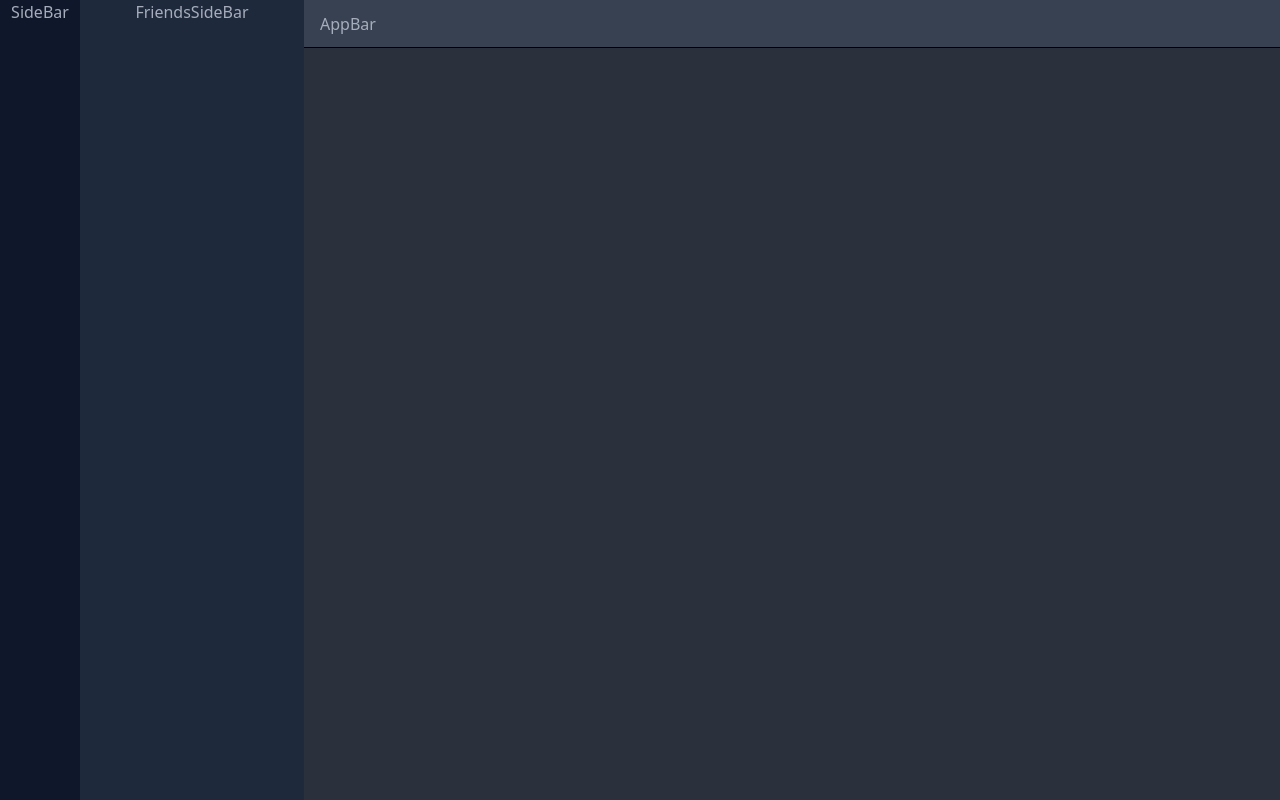
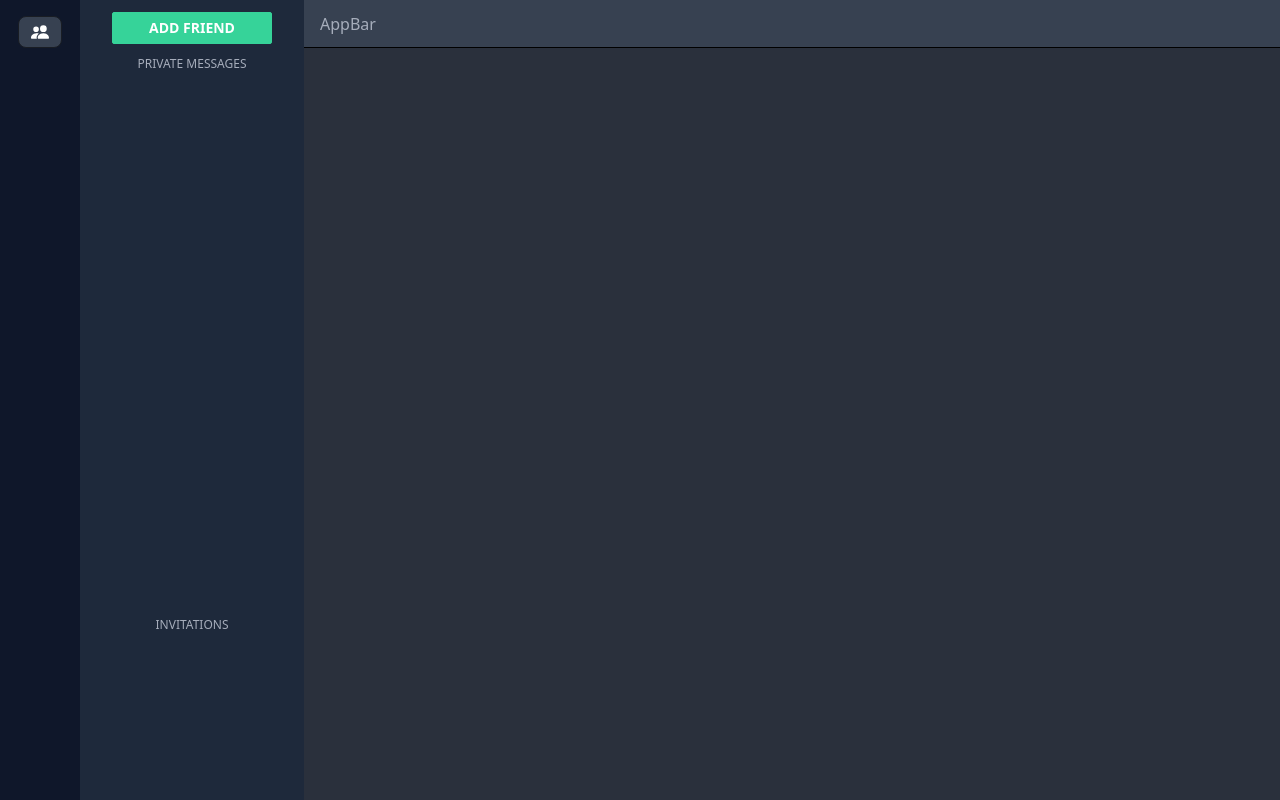
Before and after one commit to rawasaditya/discordClone, a React (Vite) app in the folder discord/: page /dashboard in a window 1280 px wide. Built offline with nearby package versions, Linux system fonts and the light colour scheme.

Commit message:
dashbaord layout create with invite friend layout

```diff
--- a/discord/package.json
+++ b/discord/package.json
@@ -16,6 +16,7 @@
     "daisyui": "^2.51.6",
     "react": "^18.2.0",
     "react-dom": "^18.2.0",
+    "react-icons": "^4.8.0",
     "react-redux": "^8.0.5",
     "react-router-dom": "^6.11.2",
     "react-toastify": "^9.1.3",
--- /dev/null
+++ b/discord/src/components/FriendsSideBar/AddFriendButton.jsx
@@ -0,0 +1,48 @@
+const AddFriendButton = () => {
+  const inviteForm = (e) => {
+    e.preventDefault();
+  };
+  return (
+    <>
+      <label
+        htmlFor="dc_addFriends_modal"
+        className="w-40 text-white rounded-sm btn btn-success btn-sm"
+      >
+        Add friend
+      </label>
+
+      <input
+        type="checkbox"
+        id="dc_addFriends_modal"
+        className="modal-toggle"
+      />
+      <label
+        htmlFor="dc_addFriends_modal"
+        className="cursor-pointer modal modal-bottom sm:modal-middle"
+      >
+        <label className="relative bg-white modal-box" htmlFor="">
+          <h3 className="text-lg font-semibold text-black uppercase">
+            Invite a friend
+          </h3>
+          <form className="py-4" onSubmit={inviteForm}>
+            Enter e-mail address of friend which you would like to invite
+            <input
+              type="email"
+              required
+              placeholder="EMAIL"
+              className="w-full mt-4 bg-white rounded-none input-sm input input-bordered border-slate-400"
+            />
+            <button
+              type="submit"
+              className="w-full mt-4 rounded-none btn btn-sm"
+            >
+              Invite
+            </button>
+          </form>
+        </label>
+      </label>
+    </>
+  );
+};
+
+export default AddFriendButton;
--- /dev/null
+++ b/discord/src/components/FriendsSideBar/FriendsList.jsx
@@ -0,0 +1,5 @@
+const FriendsList = () => {
+  return <div className="flex-grow w-full"></div>;
+};
+
+export default FriendsList;
--- a/discord/src/components/FriendsSideBar/FriendsSideBar.jsx
+++ b/discord/src/components/FriendsSideBar/FriendsSideBar.jsx
@@ -1,6 +1,18 @@
 import style from "./FriendsSideBar.module.css";
+import AddFriendButton from "./AddFriendButton.jsx";
+import FriendsTitle from "./FriendsTitle";
+import FriendsList from "./FriendsList";
+import PendingInvitationList from "./PendingInvitationList";
 const FriendsSideBar = () => {
-  return <div className={style.dc_friends_side_bar}>FriendsSideBar</div>;
+  return (
+    <div className={style.dc_friends_side_bar}>
+      <AddFriendButton />
+      <FriendsTitle title="Private Messages" />
+      <FriendsList />
+      <FriendsTitle title="Invitations" />
+      <PendingInvitationList />
+    </div>
+  );
 };
 
 export default FriendsSideBar;
--- a/discord/src/components/FriendsSideBar/FriendsSideBar.module.css
+++ b/discord/src/components/FriendsSideBar/FriendsSideBar.module.css
@@ -1,3 +1,3 @@
 .dc_friends_side_bar {
-  @apply flex flex-col items-center w-56 h-full bg-slate-800;
+  @apply flex flex-col items-center w-56 h-full py-3 bg-slate-800;
 }
--- /dev/null
+++ b/discord/src/components/FriendsSideBar/FriendsTitle.jsx
@@ -0,0 +1,5 @@
+const FriendsTitle = ({ title }) => {
+  return <span className="mt-3 text-xs uppercase">{title}</span>;
+};
+
+export default FriendsTitle;
--- /dev/null
+++ b/discord/src/components/FriendsSideBar/PendingInvitationList.jsx
@@ -0,0 +1,7 @@
+const PendingInvitationList = () => {
+  return (
+    <div className="flex flex-col items-center w-full overflow-auto h-1/5"></div>
+  );
+};
+
+export default PendingInvitationList;
--- /dev/null
+++ b/discord/src/components/SideBar/MainPageButton.jsx
@@ -0,0 +1,11 @@
+import { BsFillPeopleFill } from "react-icons/bs";
+import style from "./SideBar.module.css";
+const MainPageButton = () => {
+  return (
+    <div className={style.homeBtn}>
+      <BsFillPeopleFill />
+    </div>
+  );
+};
+
+export default MainPageButton;
--- a/discord/src/components/SideBar/SideBar.jsx
+++ b/discord/src/components/SideBar/SideBar.jsx
@@ -1,6 +1,11 @@
 import style from "./SideBar.module.css";
+import MainPageButton from "./MainPageButton";
 const SideBar = () => {
-  return <div className={style.dc_sideBar}>SideBar</div>;
+  return (
+    <div className={style.dc_sideBar}>
+      <MainPageButton />
+    </div>
+  );
 };
 
 export default SideBar;
--- a/discord/src/components/SideBar/SideBar.module.css
+++ b/discord/src/components/SideBar/SideBar.module.css
@@ -1,3 +1,6 @@
 .dc_sideBar {
-  @apply flex flex-col items-center w-20 h-full bg-slate-900;
+  @apply flex flex-col items-center w-20 h-full py-4 bg-slate-900;
 }
+.homeBtn {
+  @apply text-lg text-white bg-gray-700 rounded-lg btn btn-sm hover:bg-primary hover:rounded-md;
+}
```
Also changed, not shown: 1 other file (tests, documents, lock files or other folders).
